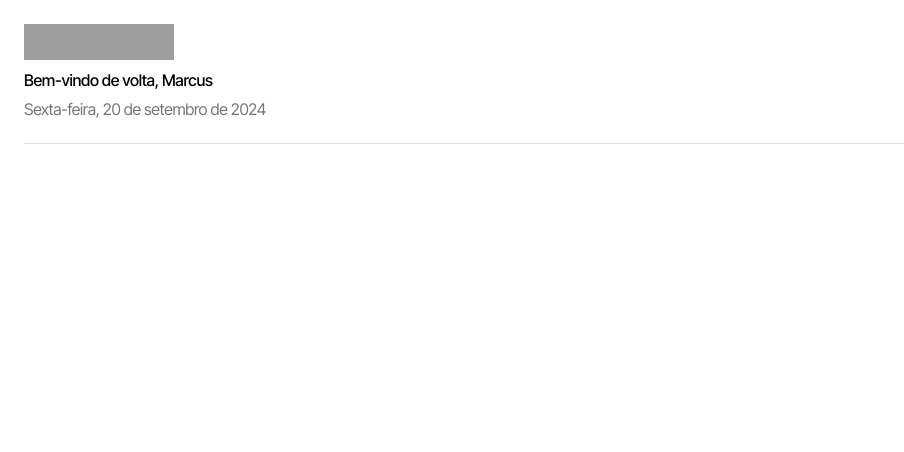
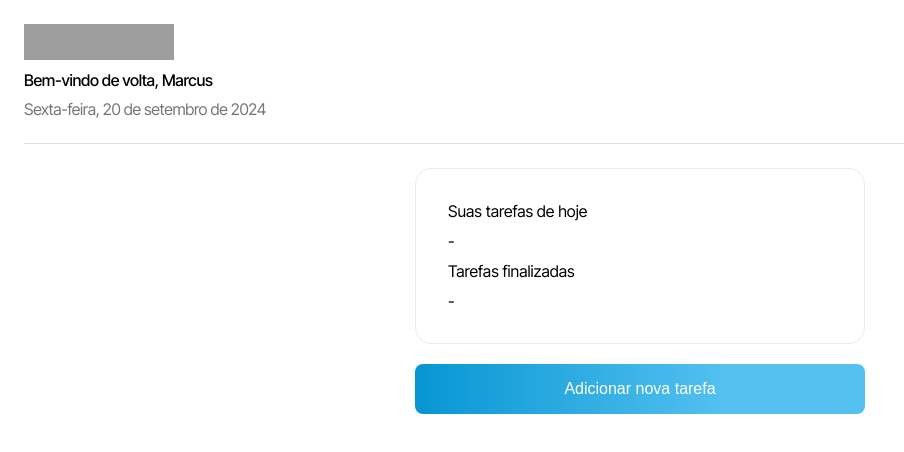
Before and after one commit to wesleydematos/focal-point, a Next.js app: page / in a window 1280 px wide. Shown: the top 452 px of the page, without its empty margins (0-904 px from the left). Built offline with nearby package versions, Linux system fonts and the light colour scheme; grey boxes are pictures that could not be loaded.

Commit message:
feat: create tasks and modals containers

```diff
--- a/src/app/page.tsx
+++ b/src/app/page.tsx
@@ -1,10 +1,12 @@
 import Header from "@/components/Header";
 import styles from "./Home.module.scss";
+import TasksContainer from "@/components/TasksContainer";
 
 export default function Home() {
   return (
     <main className={styles.container}>
       <Header />
+      <TasksContainer />
     </main>
   );
 }
--- /dev/null
+++ b/src/components/ModalsContainer/ModalContainer.module.scss
@@ -0,0 +1,84 @@
+.modalContainer {
+  position: fixed;
+  display: flex;
+  flex-direction: column;
+  justify-content: center;
+  align-items: center;
+  background: #ffffff;
+  width: 100vw;
+  height: 100vh;
+  padding: 20px;
+  top: 0;
+  left: 0;
+  z-index: 1000;
+}
+
+.modalContent {
+  display: flex;
+  flex-direction: column;
+  width: 100%;
+  height: 100%;
+  gap: 10px;
+}
+
+.title {
+  font-size: 24px;
+  font-weight: 500;
+  line-height: 29.04px;
+  letter-spacing: -0.02em;
+  text-align: left;
+  color: #000000;
+}
+
+.buttonContainer {
+  display: flex;
+  flex-direction: column;
+  gap: 10px;
+  width: 100%; /* Ocupa toda a largura do modalContainer */
+}
+
+.button,
+.cancelButton {
+  width: calc(
+    100% - 40px
+  ); /* Botões ocupam toda a largura do buttonContainer */
+  border: none;
+  cursor: pointer;
+  height: 51px;
+  padding: 16px 24px; /* Você pode ajustar o padding conforme necessário */
+  border-radius: 8px;
+
+  &:hover {
+    opacity: 0.8;
+  }
+}
+
+.button {
+  color: white;
+}
+
+.cancelButton {
+  background: #e7eefb;
+  color: #000000;
+}
+
+@media (min-width: 1440px) {
+  .modalContainer {
+    background: #ffffffcc;
+    padding: 0;
+  }
+
+  .modalContent {
+    height: auto;
+    border-radius: 16px;
+    padding: 32px;
+    width: 450px;
+    box-shadow: 0 2px 10px rgba(0, 0, 0, 0.1);
+    background: #ffffff;
+  }
+
+  .button,
+  .cancelButton {
+    width: 100%;
+  }
+}
--- /dev/null
+++ b/src/components/ModalsContainer/index.tsx
@@ -0,0 +1,51 @@
+import React from "react";
+import styles from "./ModalContainer.module.scss";
+
+interface ModalContainerProps {
+  title: string;
+  actionName: string;
+  type: "danger" | "normal";
+  action: () => void;
+  closeModal: () => void;
+  children: React.ReactNode;
+}
+
+const ModalContainer: React.FC<ModalContainerProps> = ({
+  title,
+  actionName,
+  type,
+  action,
+  closeModal,
+  children,
+}) => {
+  return (
+    <div className={styles.modalContainer}>
+      <div className={styles.modalContent}>
+        <h1 className={styles.title}>{title}</h1>
+        <div>{children}</div>
+        <div className={styles.buttonContainer}>
+          <button
+            className={`${styles.button} ${
+              type === "danger"
+                ? styles.dangerBg + " danger-bg"
+                : styles.normalBg + " normal-bg"
+            }`}
+            onClick={action}
+          >
+            {actionName}
+          </button>
+          <button
+            className={styles.cancelButton}
+            onClick={() => {
+              closeModal();
+            }}
+          >
+            Cancelar
+          </button>
+        </div>
+      </div>
+    </div>
+  );
+};
+
+export default ModalContainer;
--- /dev/null
+++ b/src/components/TasksContainer/TasksContainer.module.scss
@@ -0,0 +1,77 @@
+.container {
+  display: flex;
+  flex-direction: column;
+  justify-content: center;
+  align-items: center;
+  width: 100%;
+}
+
+.wrapper {
+  width: 100%;
+  max-width: 450px;
+}
+
+.tasksContainer {
+  display: flex;
+  flex-direction: column;
+  border: 1px solid #eaecf0;
+  margin-top: 24px;
+  padding: 32px;
+  border-radius: 16px;
+  gap: 10px;
+}
+
+.title {
+  font-size: 16px;
+  font-weight: 400;
+}
+
+.tasks,
+.completedTasks {
+  font-size: 16px;
+  font-weight: 400;
+}
+
+.button {
+  cursor: pointer;
+  border: none;
+  font-size: 16px;
+  margin-top: 20px;
+  width: 100%;
+  color: white;
+  padding: 16px 24px;
+  border-radius: 8px;
+  transition: background 0.3s;
+
+  &:hover {
+    opacity: 0.8;
+  }
+}
+
+.createTaskChildren {
+  display: flex;
+  flex-direction: column;
+  width: calc(100% - 40px);
+  margin: 10px 0 20px 0;
+}
+
+.label {
+  font-size: 16px;
+  font-weight: 400;
+  line-height: 19.36px;
+  letter-spacing: -0.02em;
+  text-align: left;
+  margin-bottom: 5px;
+}
+
+.input {
+  padding: 16px;
+  border-radius: 8px;
+  border: 1px solid #d7dde9;
+}
+
+@media (min-width: 1440px) {
+  .createTaskChildren {
+    width: 100%;
+  }
+}
--- /dev/null
+++ b/src/components/TasksContainer/index.tsx
@@ -0,0 +1,61 @@
+"use client";
+
+import React, { useState, useEffect } from "react";
+import styles from "./TasksContainer.module.scss";
+import ModalContainer from "../ModalsContainer";
+
+export default function TasksContainer() {
+  const [tasks, setTasks] = useState<string[]>([]);
+  const [completedTasks, setCompletedTasks] = useState<string[]>([]);
+  const [isCreateTaskModalOpen, setIsCreateTaskModalOpen] = useState(false);
+
+  useEffect(() => {
+    const storedTasks = localStorage.getItem("tasks");
+    if (storedTasks) {
+      setTasks(JSON.parse(storedTasks));
+    }
+  }, []);
+
+  return (
+    <div className={styles.container}>
+      <div className={styles.wrapper}>
+        <div className={styles.tasksContainer}>
+          <div className={styles.title}>Suas tarefas de hoje</div>
+          <div className={styles.tasks}>
+            {tasks.length === 0 ? "-" : <div>Há itens</div>}
+          </div>
+          <div className={styles.title}>Tarefas finalizadas</div>
+          <div className={styles.completedTasks}>
+            {completedTasks.length === 0 ? "-" : <div>Há itens</div>}
+          </div>
+        </div>
+        <button
+          className={`${styles.button} normal-bg`}
+          onClick={() => setIsCreateTaskModalOpen(true)}
+        >
+          Adicionar nova tarefa
+        </button>
+      </div>
+      {isCreateTaskModalOpen && (
+        <ModalContainer
+          action={() => console.log("oi")}
+          actionName="Adicionar"
+          closeModal={() => setIsCreateTaskModalOpen(false)}
+          title="Nova tarefa"
+          type="normal"
+        >
+          <div className={styles.createTaskChildren}>
+            <label className={styles.label} htmlFor="inputTitle">
+              Título
+            </label>
+            <input
+              id="inputTitle"
+              className={styles.input}
+              placeholder="Digite"
+            />
+          </div>
+        </ModalContainer>
+      )}
+    </div>
+  );
+}
```
